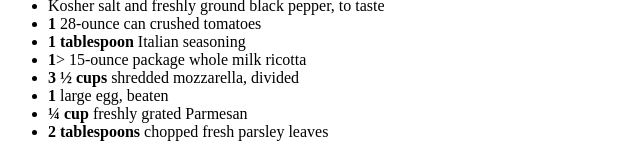
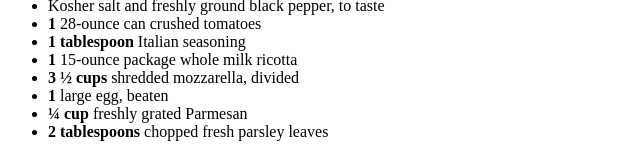
Before and after one commit to itshasuu/odin-recipes, a plain HTML site: page recipes/lasagna.html in a window 1280 px wide. Shown: the part 472-633 px from the top of the page, 0-640 px from the left. Drawn offline with Linux system fonts and the light colour scheme.

Commit message:
Fix typo

```diff
--- a/recipes/lasagna.html
+++ b/recipes/lasagna.html
@@ -23,7 +23,7 @@
     <li>Kosher salt and freshly ground black pepper, to taste</li>
     <li><strong>1</strong> 28-ounce can crushed tomatoes</li>
     <li><strong>1 tablespoon</strong> Italian seasoning</li>
-    <li><strong>1</strong>> 15-ounce package whole milk ricotta</li>
+    <li><strong>1</strong> 15-ounce package whole milk ricotta</li>
     <li><strong>3 ½ cups</strong> shredded mozzarella, divided</li>
     <li><strong>1</strong> large egg, beaten</li>
     <li><strong>¼ cup</strong> freshly grated Parmesan</li>
```
